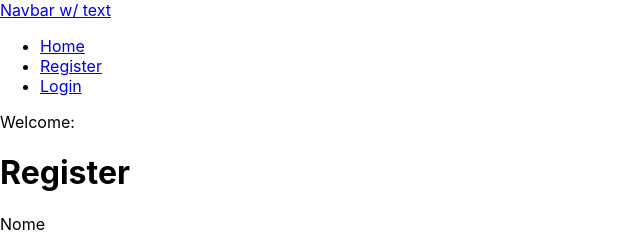
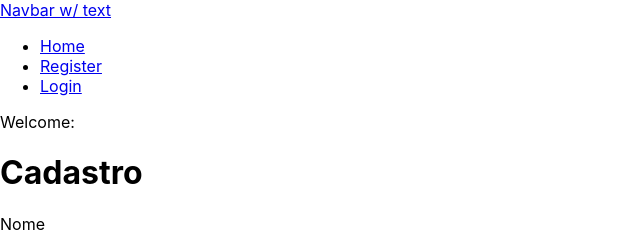
Before and after one commit to Diego-Fernando-Reis/CRUD_Test, a React (Create React App) app in the folder crudtest/: page /register in a window 1280 px wide. Shown: the top 233 px of the page, without its empty margins (0-640 px from the left). Built offline with nearby package versions, Linux system fonts and the light colour scheme.

Commit message:
Cadastro configurado

```diff
--- a/crudtest/src/Register.js
+++ b/crudtest/src/Register.js
@@ -37,7 +37,7 @@ const Register = () =>{
     <div className="main-box">
       <form onSubmit={submitForm}>
       <div className="row">
-        <div><h1>Register</h1></div>
+        <div><h1>Cadastro</h1></div>
       </div>
       <div className="row">
         <div>Nome</div>
```
